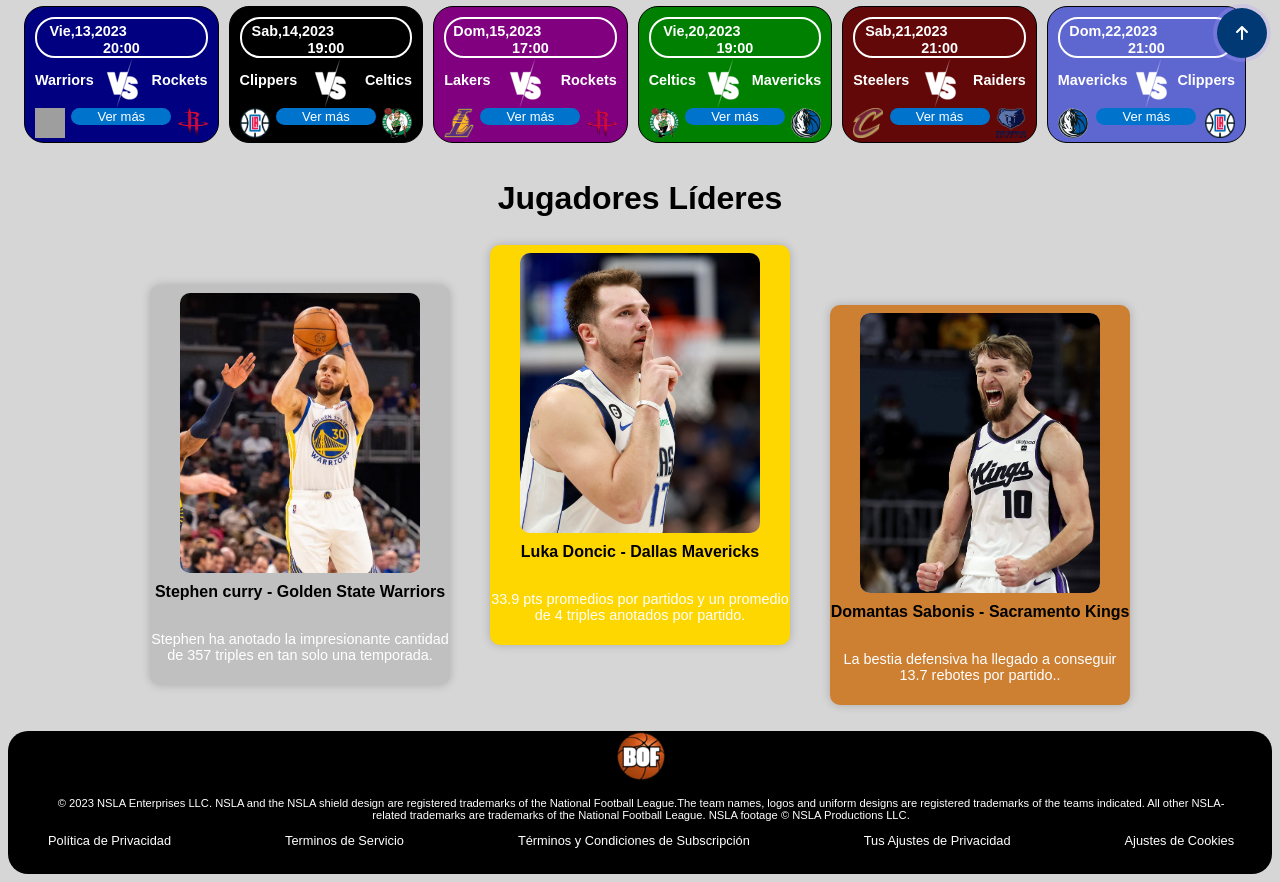
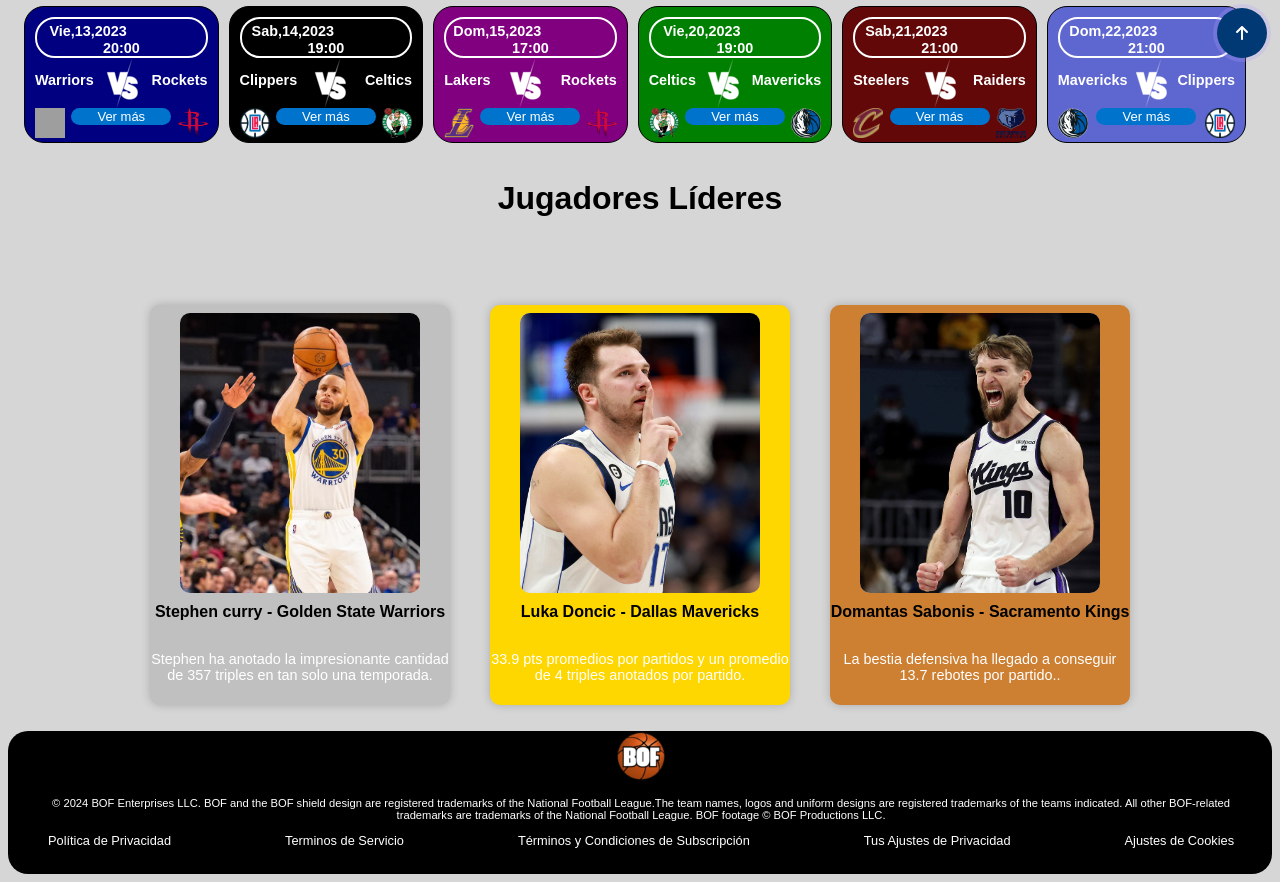
Before and after one commit to Sendoaa/Web_DAW_1, a PHP site: page / in a window 1280 px wide. Shown: the part 702-1584 px from the top of the page. Run offline with PHP 8.4, Linux system fonts and the light colour scheme; the visitor is signed in with stand-in values (Sample User, id 1); grey boxes are pictures that could not be loaded.

Commit message:
Actualizacion nombres

```diff
--- a/estilos/styles.css
+++ b/estilos/styles.css
@@ -486,13 +486,13 @@
 
 .primero {
   background: gold;
-  transform: translateY(-60px);
+  transform: traBOFteY(-60px);
   order: 2;
 }
 
 .segundo {
   background: silver;
-  transform: translateY(-20px);
+  transform: traBOFteY(-20px);
   order: 1;
 }
 .tercero {
@@ -966,7 +966,7 @@
 
 .pasubir:hover .svgIcon {
   transition-duration: 0.3s;
-  transform: translateY(-200%);
+  transform: traBOFteY(-200%);
 }
 
 .pasubir::before {
--- a/index.php
+++ b/index.php
@@ -307,7 +307,7 @@
         <ul>
           <li><img src="./imagenes/logos/BOFlogo.png" alt="" class="logopie"></li>
           <li>
-            <p>© 2023 NSLA Enterprises LLC. NSLA and the NSLA shield design are registered trademarks of the National Football League.The team names, logos and uniform designs are registered trademarks of the teams indicated. All other NSLA-related trademarks are trademarks of the National Football League. NSLA footage © NSLA Productions LLC.</p>
+            <p>© 2024 BOF Enterprises LLC. BOF and the BOF shield design are registered trademarks of the National Football League.The team names, logos and uniform designs are registered trademarks of the teams indicated. All other BOF-related trademarks are trademarks of the National Football League. BOF footage © BOF Productions LLC.</p>
           </li>
           <li class="terms">
             <a href="./paginas/privacidad.html">Política de Privacidad</a>
--- a/paginas/clasi.php
+++ b/paginas/clasi.php
@@ -55,7 +55,7 @@
       <ul>
         <li><img src="../imagenes/logos/BOFlogo.png" alt="" class="logopie"></li>
         <li>
-          <p>© 2023 NSLA Enterprises LLC. NSLA and the NSLA shield design are registered trademarks of the National Football League. The team names, logos and uniform designs are registered trademarks of the teams indicated. All other NSLA-related trademarks are trademarks of the National Football League. NSLA footage © NSLA Productions LLC.</p>
+          <p>© 2023 BOF Enterprises LLC. BOF and the BOF shield design are registered trademarks of the National Football League. The team names, logos and uniform designs are registered trademarks of the teams indicated. All other BOF-related trademarks are trademarks of the National Football League. BOF footage © BOF Productions LLC.</p>
         </li>
         <li class="terms">
           <a href="./paginas/privacidad.html">Política de Privacidad</a>
--- a/paginas/contacto.php
+++ b/paginas/contacto.php
@@ -5,7 +5,7 @@
     <meta charset="UTF-8">
     <meta http-equiv="X-UA-Compatible" content="IE=edge">
     <meta name="viewport" content="width=device-width, initial-scale=1.0">
-    <title>NSLA-Contacto</title>
+    <title>BOF-Contacto</title>
     <link rel="stylesheet" href="../estilos/styles.css">
     <link rel="stylesheet" href="https://fonts.googleapis.com/css?family=Roboto">
     <link rel="icon" type="image/x-icon" href="../imagenes/logos/BOFlogo.png">
--- a/paginas/login.php
+++ b/paginas/login.php
@@ -131,7 +131,7 @@
         <div>
             <ul>
                 <li><img src="../imagenes/logos/BOFlogo.png" alt="" class="logopie"></li>
-                <li><p>© 2023 NSLA Enterprises LLC. NSLA and the NSLA shield design are registered trademarks of the National Football League.The team names, logos and uniform designs are registered trademarks of the teams indicated. All other NSLA-related trademarks are trademarks of the National Football League. NSLA footage © NSLA Productions LLC.</p></li>
+                <li><p>© 2023 BOF Enterprises LLC. BOF and the BOF shield design are registered trademarks of the National Football League.The team names, logos and uniform designs are registered trademarks of the teams indicated. All other BOF-related trademarks are trademarks of the National Football League. BOF footage © BOF Productions LLC.</p></li>
                 <li class="terms">
                     <a href="./paginas/privacidad.html">Política de Privacidad</a>
                     <a href="./paginas/terminos.html">Terminos de Servicio</a>
--- a/paginas/noticias.php
+++ b/paginas/noticias.php
@@ -51,7 +51,7 @@
     <meta charset="UTF-8">
     <meta http-equiv="X-UA-Compatible" content="IE=edge">
     <meta name="viewport" content="width=device-width, initial-scale=1.0">
-    <title>NSLA-Noticias</title>
+    <title>BOF-Noticias</title>
     <link rel="stylesheet" href="../estilos/styles.css">
     <link rel="stylesheet" href="https://fonts.googleapis.com/css?family=Roboto">
     <link rel="icon" type="image/x-icon" href="../imagenes/logos/BOFlogo.png">
--- a/scripts/footer.js
+++ b/scripts/footer.js
@@ -8,7 +8,7 @@
     <div>
     <ul>
       <li><img class="logopie" src="../imagenes/logos/BOFlogo.png" alt=""></li>
-      <li><p>© 2023 NSLA Enterprises LLC. NSLA and the NSLA shield design are registered trademarks of the National Football League.The team names, logos and uniform designs are registered trademarks of the teams indicated. All other NSLA-related trademarks are trademarks of the National Football League. NSLA footage © NSLA Productions LLC.</p></li>
+      <li><p>© 2023 BOF Enterprises LLC. BOF and the BOF shield design are registered trademarks of the National Football League.The team names, logos and uniform designs are registered trademarks of the teams indicated. All other BOF-related trademarks are trademarks of the National Football League. BOF footage © BOF Productions LLC.</p></li>
       <li class="terms">
         <a href="privacidad.html">Política de Privacidad</a>
         <a href="terminos.html">Terminos de Servicio</a>
--- a/xm_xs/temporada.xml
+++ b/xm_xs/temporada.xml
@@ -2714,7 +2714,7 @@
         </noticia>
         <noticia>
             <id>noticia_3</id>
-            <titulo>Informe de lesiones de la NSLA de la semana 7 para la temporada 2023</titulo>
+            <titulo>Informe de lesiones de la BOF de la semana 7 para la temporada 2023</titulo>
             <contenido/>
             <imagen src="../imagenes/otras/noticias/noticia3.png"/>
         </noticia>
@@ -2733,14 +2733,14 @@
         </noticia>
         <noticia>
             <id>noticia_6</id>
-            <titulo>El comisionado de la NSLA, Roger Goodell, acuerda una extensión de contrato
+            <titulo>El comisionado de la BOF, Roger Goodell, acuerda una extensión de contrato
                 hasta 2027</titulo>
             <contenido/>
             <imagen src="../imagenes/otras/noticias/noticia6.webp"/>
         </noticia>
         <noticia>
             <id>noticia_7</id>
-            <titulo>La NSLA busca eliminar el tackle con caída de cadera y discute el 'empuje de
+            <titulo>La BOF busca eliminar el tackle con caída de cadera y discute el 'empuje de
                 trasero'</titulo>
             <contenido/>
             <imagen src="../imagenes/otras/noticias/noticia7.webp"/>
```
Also changed, not shown: README.md, 2 other files.
